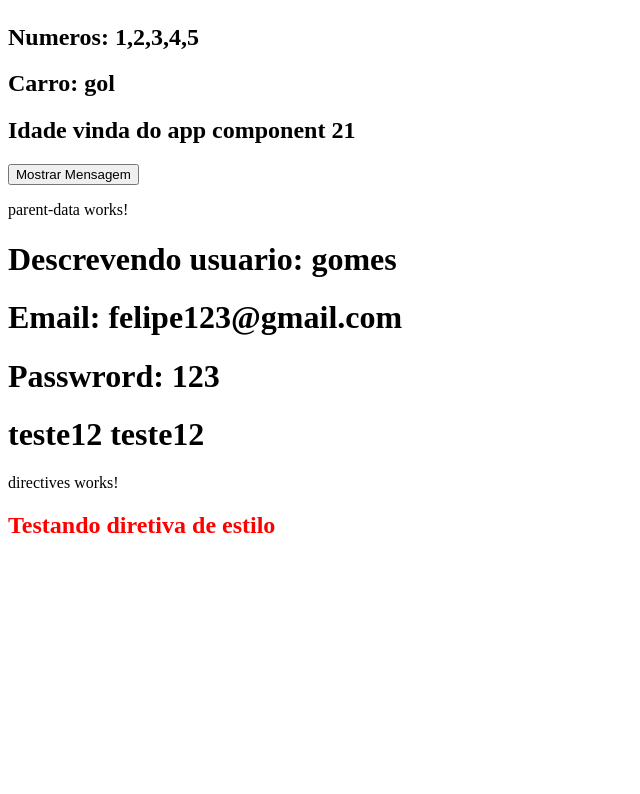
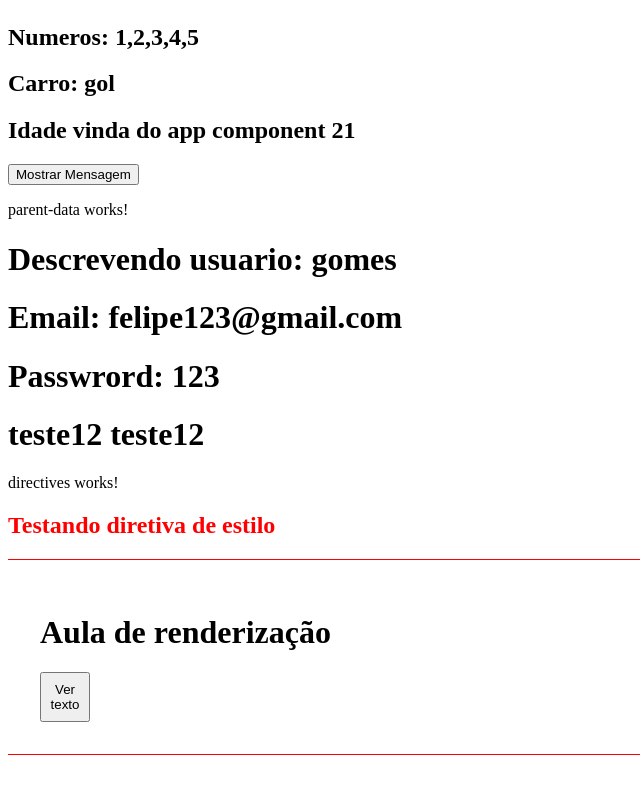
Before and after one commit to Felipe-Gs/curso-angular, an Angular app: page / in a window 1280 px wide. Shown: the part 248-1042 px from the top of the page, without its empty margins (0-640 px from the left). Before the commit the page ends 807 px from the top, so only its background shows below. Built offline with nearby package versions, Linux system fonts and the light colour scheme.

Commit message:
feat: conditional rendering

```diff
--- a/src/app/app.component.html
+++ b/src/app/app.component.html
@@ -2,3 +2,4 @@
 <app-first-component></app-first-component>
 <app-parent-data [name]="username" [userData]="userData" [teste12]="teste12"></app-parent-data>
 <app-directives></app-directives>
+<app-if-render></app-if-render>
--- a/src/app/app.module.ts
+++ b/src/app/app.module.ts
@@ -6,13 +6,15 @@ import { AppComponent } from './app.component';
 import { FirstComponentComponent } from './components/first-component/first-component.component';
 import { ParentDataComponent } from './components/parent-data/parent-data.component';
 import { DirectivesComponent } from './components/directives/directives.component';
+import { IfRenderComponent } from './components/if-render/if-render.component';
 
 @NgModule({
   declarations: [
     AppComponent,
     FirstComponentComponent,
     ParentDataComponent,
-    DirectivesComponent
+    DirectivesComponent,
+    IfRenderComponent
   ],
   imports: [
     BrowserModule,
--- /dev/null
+++ b/src/app/components/if-render/if-render.component.css
@@ -0,0 +1,4 @@
+.buttonMudar {
+  width: 50px;
+  height: 50px;
+}
--- /dev/null
+++ b/src/app/components/if-render/if-render.component.html
@@ -0,0 +1,5 @@
+<div class="class">
+  <h1>Aula de renderização</h1>
+  <div *ngIf="canShow">Estamos motrando isso porque foi permitido</div>
+  <button class="buttonMudar" (click)="mudarStatus()">Ver texto</button>
+</div>
--- /dev/null
+++ b/src/app/components/if-render/if-render.component.ts
@@ -0,0 +1,22 @@
+import { Component } from '@angular/core';
+
+@Component({
+  selector: 'app-if-render',
+  templateUrl: './if-render.component.html',
+  styleUrl: './if-render.component.css',
+})
+export class IfRenderComponent {
+  canShow: boolean = false;
+
+  toggleShow() {
+    this.canShow = !this.canShow;
+  }
+
+  mudarStatus() {
+    if (this.canShow === false) {
+      this.canShow = true;
+    } else {
+      this.canShow = false;
+    }
+  }
+}
--- a/src/styles.css
+++ b/src/styles.css
@@ -1 +1,12 @@
 /* You can add global styles to this file, and also import other style files */
+body {
+  padding-bottom: 500px;
+}
+
+.class {
+  border-bottom: 1px solid red;
+  border-top: 1px solid red;
+  padding: 2em;
+  margin-bottom: 1em;
+  margin-top: 1em;
+}
```
